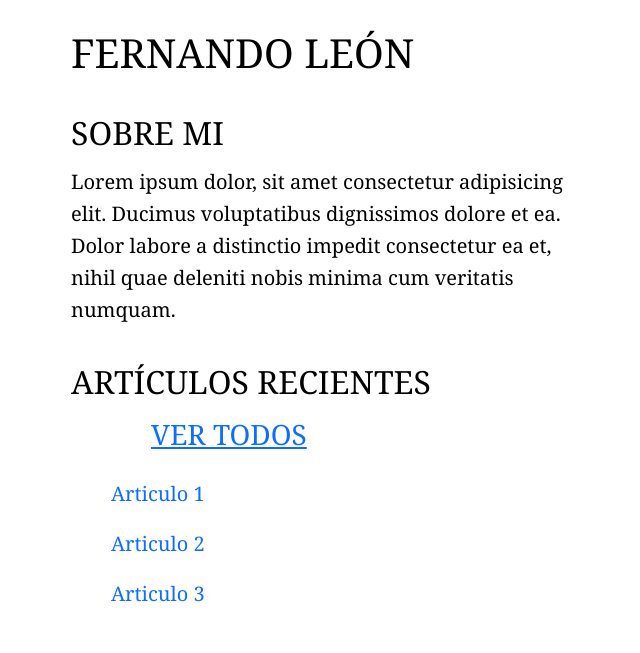
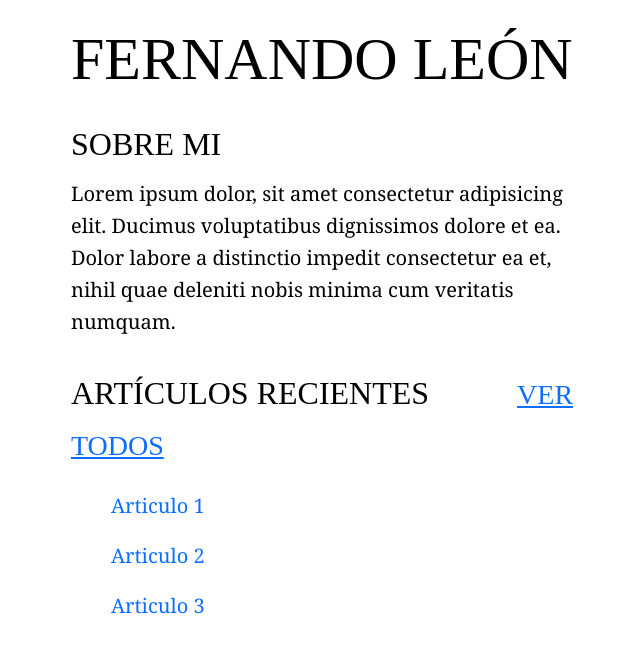
Before and after one commit to ds-fernando/PersonalWeb, a Flask app: page / in a window 1280 px wide. Shown: the top 653 px of the page, without its empty margins (186-826 px from the left). Run offline with Flask 3, Linux system fonts and the light colour scheme.

Commit message:
markdown

```diff
--- a/app/static/css/base.css
+++ b/app/static/css/base.css
@@ -10,14 +10,40 @@
 h2 {
     margin-top: 30px; }
 
+header#masthead {
+        font-size: 3em;
+    }
+header#masthead {
+    line-height: 1em; }
+header {
+        display: block;
+        unicode-bidi: isolate;
+    }
+
+
+header#masthead, h1, h2, h3, dt, small, .small, dl#tweetlist dt, footer, label, #commentlist ol li cite, div.blogparent, input[type="submit"], figcaption {
+        font-family: valkyrie_c4;
+        font-weight: normal;
+        font-style: normal;
+    }
 
 
 
-    .view-all {
+
+#masthead a {
+        color: #000;
+        text-decoration: none;
+    }
+
+#masthead a:hover {
+        text-decoration: underline;
+    }
+
+.view-all {
         margin-left: 80px; /* Ajusta este valor según necesites */
     }
 
-    body {
+body {
         max-width: 40em;
         margin: 0 auto;
         padding: 5px;
--- a/app/templates/base.html
+++ b/app/templates/base.html
@@ -13,6 +13,9 @@
         <main class="py-4">
             <div class="row justify-content-start">
                 <div class="col-lg-8 ml-lg-4">
+                    <header id ="masthead">
+                        <a href="/">FERNANDO LEÓN</a>
+                    </header>
                     {% block content %}{% endblock %}
                 </div>
             </div>
--- /dev/null
+++ b/app/templates/blog.html
@@ -0,0 +1 @@
+{% block title %}FERNANDO LEÓN{% endblock %}
--- a/app/templates/index.html
+++ b/app/templates/index.html
@@ -4,7 +4,6 @@
 
 {% block content %}
 
-<h1>FERNANDO LEÓN</h1>
 
 <h2>SOBRE MI</h2>
 <p>Lorem ipsum dolor, sit amet consectetur adipisicing elit. Ducimus voluptatibus dignissimos dolore et ea. Dolor labore a distinctio impedit consectetur ea et, nihil quae deleniti nobis minima cum veritatis numquam.</p>
```
Also changed, not shown: posts/post1.md (added), 1 other file.
